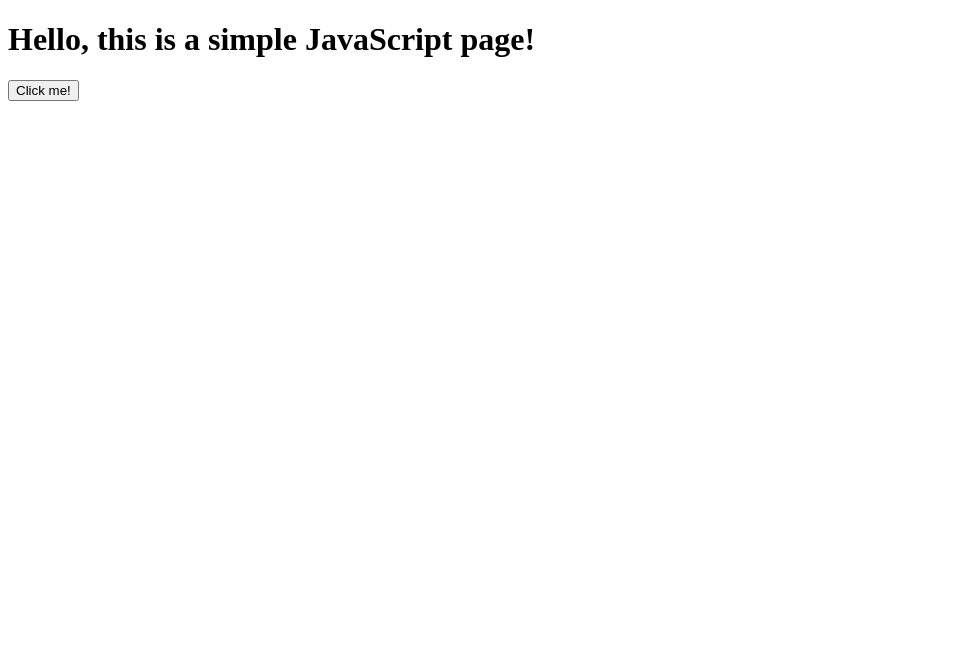
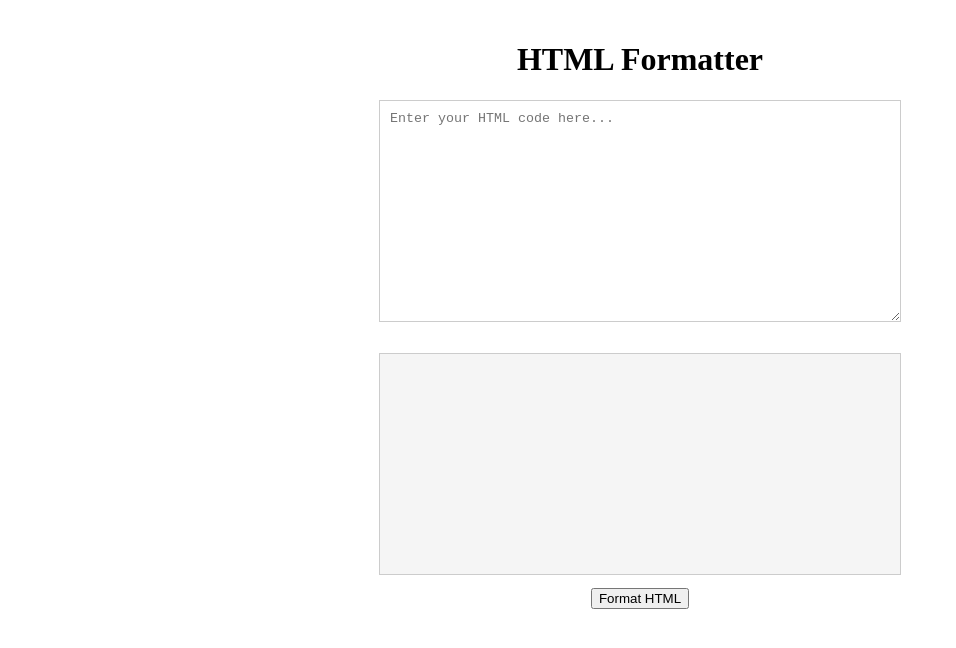
Before and after one commit to nathanpuls/builtat, a plain HTML site: page test.html in a window 1280 px wide. Shown: the whole page, without its empty margins (0-956 px from the left). Drawn offline with Linux system fonts and the light colour scheme.

Commit message:
Update test.html

```diff
--- a/test.html
+++ b/test.html
@@ -1,22 +1,55 @@
 <!DOCTYPE html>
 <html lang="en">
 <head>
-    <meta charset="UTF-8">
-    <meta name="viewport" content="width=device-width, initial-scale=1.0">
-    <title>Simple JavaScript Page</title>
+  <meta charset="UTF-8">
+  <title>HTML Formatter</title>
+  <style>
+    .container {
+      display: flex;
+      flex-direction: column;
+      align-items: center;
+      margin: 20px;
+    }
+
+    .input-area {
+      width: 500px;
+      height: 200px;
+      border: 1px solid #ccc;
+      padding: 10px;
+      font-family: monospace;
+    }
+
+    .output-area {
+      width: 500px;
+      height: 200px;
+      border: 1px solid #ccc;
+      padding: 10px;
+      background-color: #f5f5f5;
+      font-family: monospace;
+    }
+  </style>
 </head>
 <body>
+  <div class="container">
+    <h1>HTML Formatter</h1>
+    <textarea id="htmlInput" class="input-area" placeholder="Enter your HTML code here..."></textarea>
+    <br>
+    <pre id="formattedOutput" class="output-area"></pre>
+    <button id="formatButton">Format HTML</button>
+  </div>
 
-    <h1>Hello, this is a simple JavaScript page!</h1>
+  <script src="https://cdn.jsdelivr.net/npm/js-beautify@1.14.0/js/beautify.min.js"></script>
+  <script>
+    const formatButton = document.getElementById('formatButton');
+    formatButton.addEventListener('click', formatHTML);
 
-    <button id="myButton">Click me!</button>
-
-    <script>
-        // Basic JavaScript code
-        document.getElementById('myButton').addEventListener('click', function () {
-            alert('Button clicked!');
-        });
-    </script>
-
+    function formatHTML() {
+      var input = document.getElementById("htmlInput").value;
+      var output = document.getElementById("formattedOutput");
+      var options = { indent_size: 2 }; // adjust indent size as desired
+      var formattedCode = js_beautify(input, options);
+      output.textContent = formattedCode;
+    }
+  </script>
 </body>
 </html>
```
